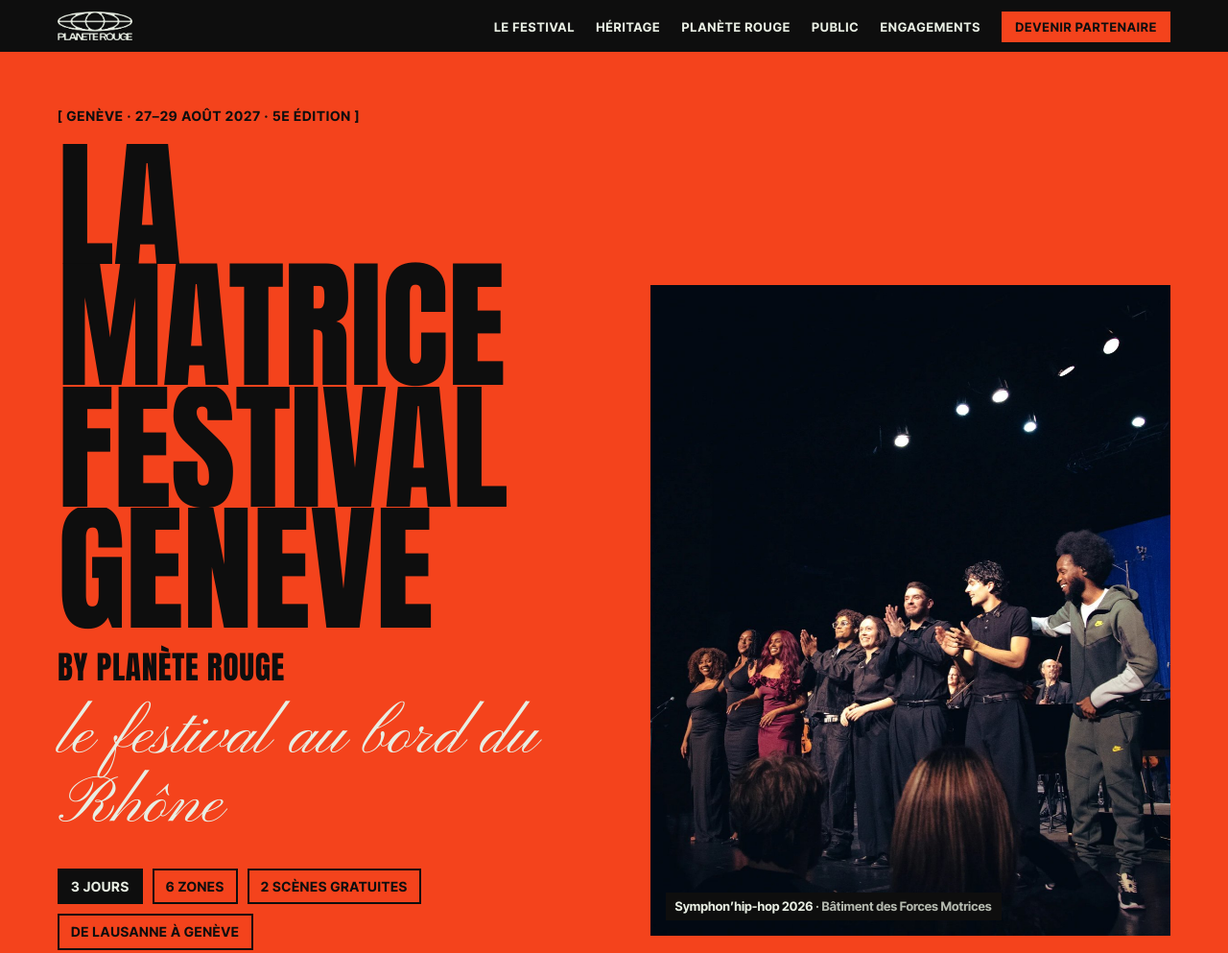
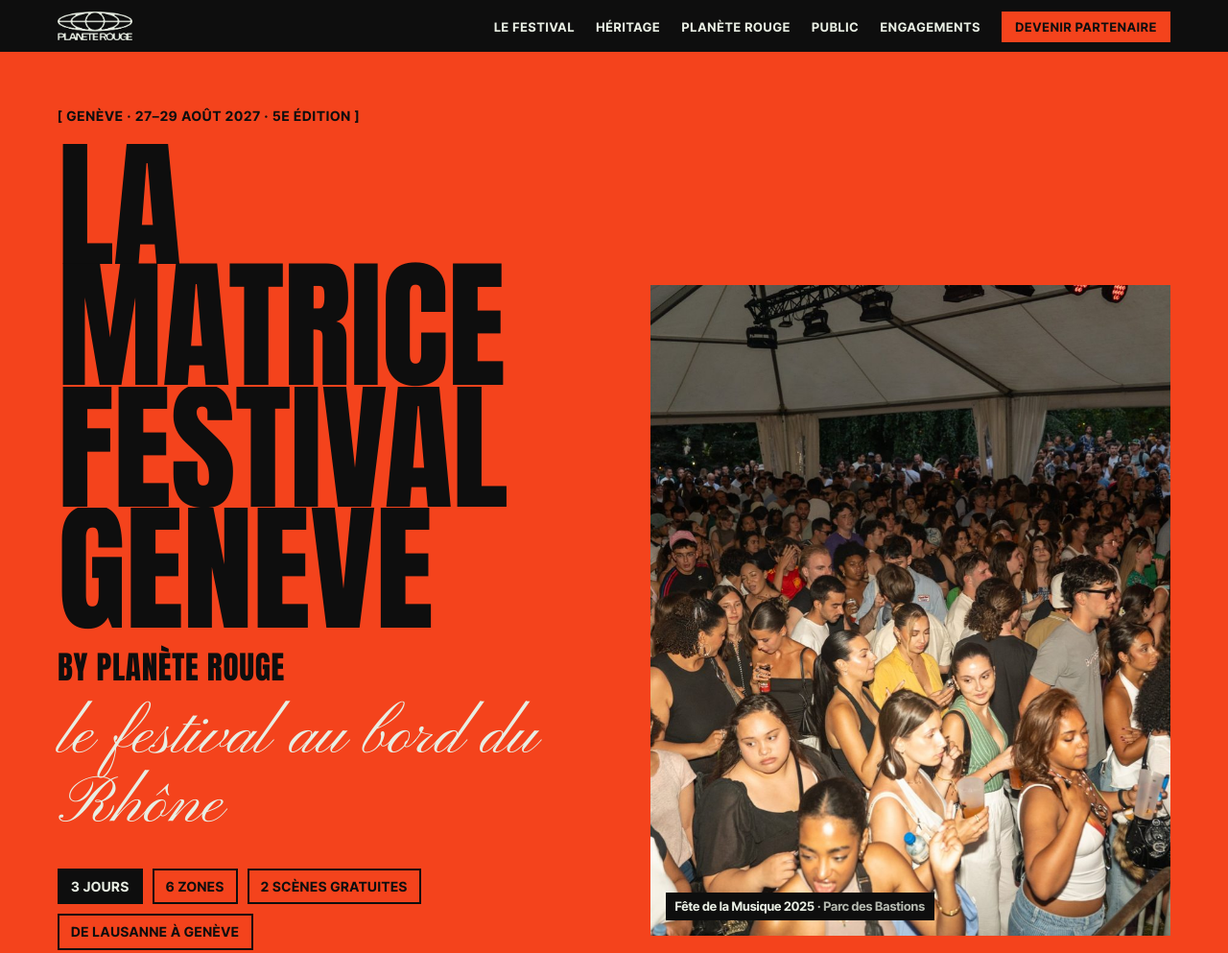
Before and after one commit to planeterouge/lamatrice-site, a plain HTML site: page index.html in a window 1280 px wide. Shown: the top 993 px of the page at 96% size. Drawn offline with Linux system fonts and the light colour scheme.

Commit message:
Nouvelle photo d'ouverture (Fête de la Musique)
Co-Authored-By: Claude Opus 5.5 <noreply@anthropic.com>
Claude-Session: https://claude.ai/code/session_01EycR1UeJM4qRvpSrh2JMhb

```diff
--- a/index.html
+++ b/index.html
@@ -312,8 +312,8 @@ footer img{height:26px;width:auto}
       </div>
     </div>
     <div class="hero-photo">
-      <img src="images/hero.jpg" alt="DJ et foule au bord de l’eau, la nuit">
-      <p class="tag">Symphon’hip-hop 2026 <span>· Bâtiment des Forces Motrices</span></p>
+      <img src="images/hero-fete-musique.jpg" alt="Foule dense sous une tente de concert en plein air">
+      <p class="tag">Fête de la Musique 2025 <span>· Parc des Bastions</span></p>
     </div>
   </div>
 </header>
```
Also changed, not shown: images/hero-fete-musique.jpg (added), images/hero.jpg (deleted).
